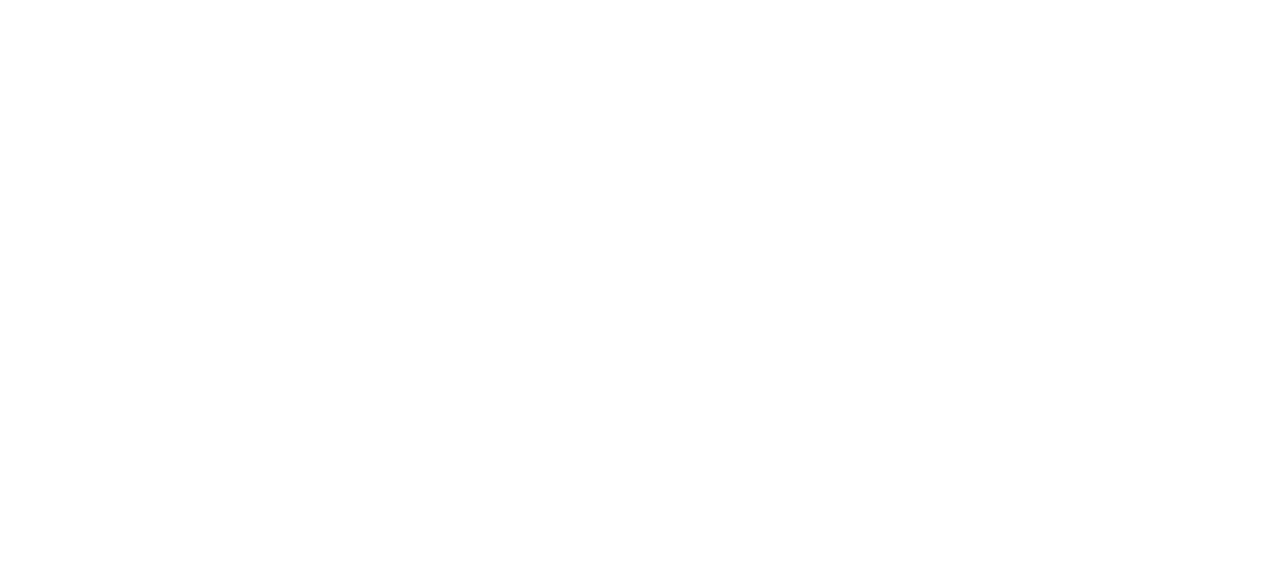
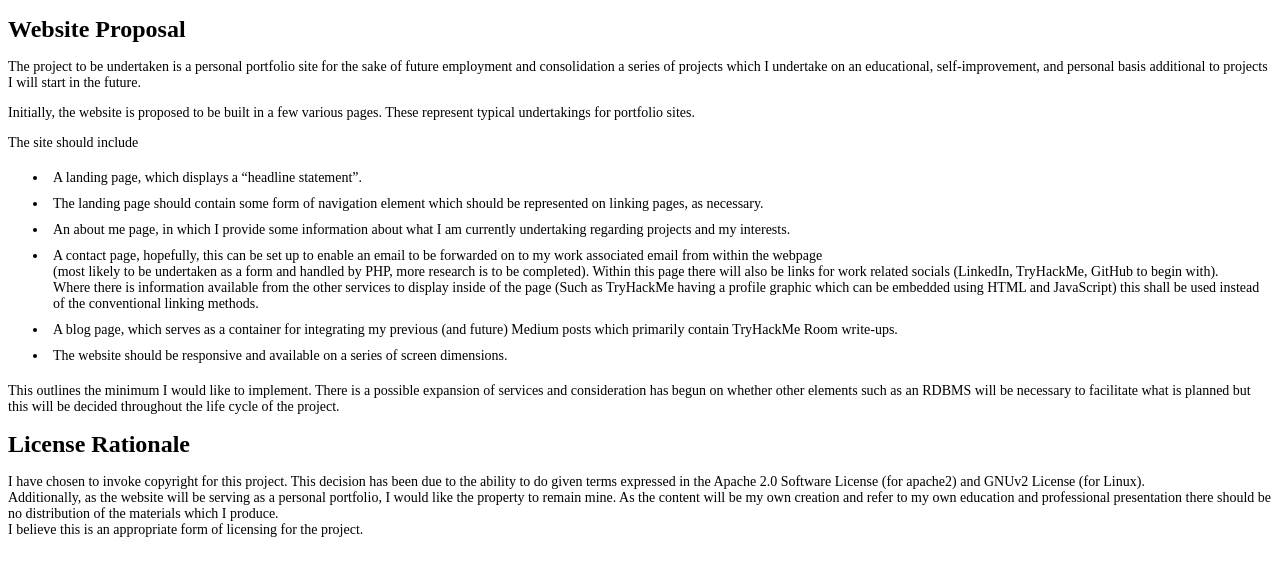
Before and after one commit to Kali-Hunchback/ICT171-Assignment-1, a plain HTML site: page index.html in a window 1280 px wide. Drawn offline with Linux system fonts and the light colour scheme.

Commit message:
Project proposal versioning
Simply includes the proposal and the license rationale

```diff
--- a/index.html
+++ b/index.html
@@ -4,10 +4,32 @@
     <meta charset="UTF-8">
     <meta http-equiv="X-UA-Compatible" content="IE=edge">
     <meta name="viewport" content="width=device-width, initial-scale=1.0">
+    <link rel="stylesheet" href="style.css">
     <title>TCO & Proposal | Wade Roberts (#32666275)</title>
 </head>
 
 <body>
-
+    <h1 class="heading">Website Proposal</h1>
+    <p class="text-container">The project to be undertaken is a personal portfolio site for the sake of future employment and
+        consolidation a series of projects which I undertake on an educational, self-improvement,
+        and personal basis additional to projects I will start in the future. </p>
+    <p class="text-container">Initially, the website is proposed to be built in a few various pages. These represent typical undertakings for portfolio sites.</p>
+    <p class="text-container">The site should include <br></p>
+    <ul id="list">
+        <li class="list-items">A landing page, which displays a “headline statement”. </li>
+        <li class="list-items">The landing page should contain some form of navigation element which should be represented on linking pages, as necessary.</li>
+        <li class="list-items">An about me page, in which I provide some information about what I am currently undertaking regarding projects and my interests.</li>
+        <li class="list-items">A contact page, hopefully, this can be set up to enable an email to be forwarded on to my work associated email from within the webpage <br>
+            (most likely to be undertaken as a form and handled by PHP, more research is to be completed). Within this page there will also be links for work related socials (LinkedIn, TryHackMe, GitHub to begin with). <br>
+            Where there is information available from the other services to display inside of the page (Such as TryHackMe having a profile graphic which can be embedded using HTML and JavaScript)
+            this shall be used instead of the conventional linking methods.</li>
+        <li class="list-items">A blog page, which serves as a container for integrating my previous (and future) Medium posts which primarily contain TryHackMe Room write-ups. </li>
+        <li class="list-items">The website should be responsive and available on a series of screen dimensions. </li>
+    </ul>
+    <p class="text-container">This outlines the minimum I would like to implement. There is a possible expansion of services and consideration has begun on whether other elements such as an RDBMS will be necessary to facilitate what is planned but this will be decided throughout the life cycle of the project.</p>
+    <h1 class="heading">License Rationale</h1>
+    <p class="text-container">I have chosen to invoke copyright for this project. This decision has been due to the ability to do given terms expressed in the Apache 2.0 Software License (for apache2) and GNUv2 License (for Linux). <br>
+        Additionally, as the website will be serving as a personal portfolio, I would like the property to remain mine. As the content will be my own creation and refer to my own education and professional presentation there should be no distribution of the materials which I produce. <br>
+        I believe this is an appropriate form of licensing for the project.</p>
 </body>
 </html>
--- /dev/null
+++ b/style.css
@@ -0,0 +1,16 @@
+:root {
+    font-size: 10px;
+    font-family:'Times New Roman', Times, serif;
+}
+
+p, .list-items{
+    font-size: 1.4em;
+}
+
+.heading {
+  font-size: 2.4em;
+}
+
+.list-items {
+    padding: 5px;
+}
```
